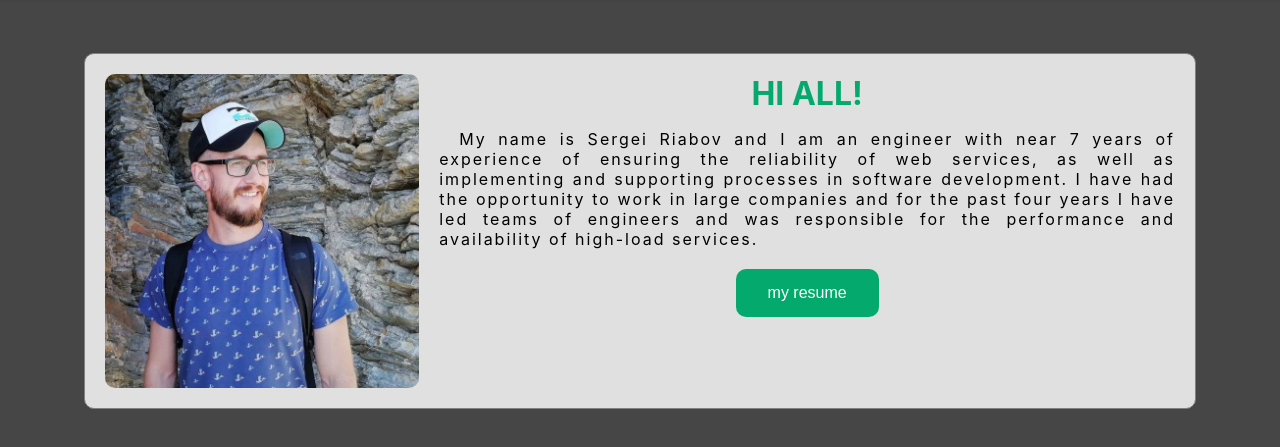
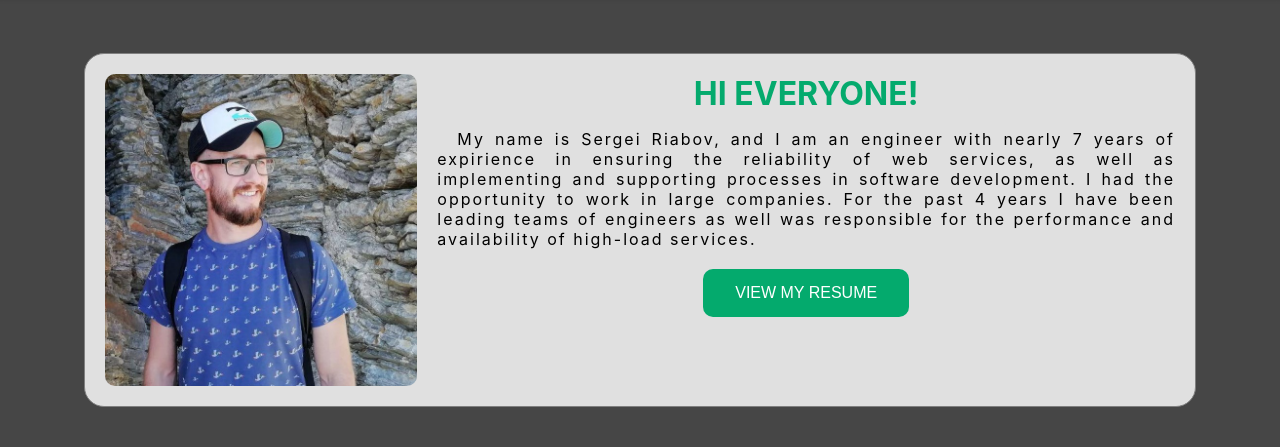
Before and after one commit to s3kkt/cv, a plain HTML site: page public/desktop/index.html in a window 1280 px wide. Shown: the part 47-494 px from the top of the page. Drawn offline with Linux system fonts and the light colour scheme.

Commit message:
cv text fixes

```diff
--- a/public/desktop/index.html
+++ b/public/desktop/index.html
@@ -25,9 +25,9 @@
                     <img src="photo.jpeg"/>
                 </div>
                 <div class="about">
-                    <h1>Hi all!</h1>
-                    <p> My name is Sergei Riabov and I am an engineer with near 7 years of experience of ensuring the reliability of web services, as well as implementing and supporting processes in software development. I have had the opportunity to work in large companies and for the past four years I have led teams of engineers and was responsible for the performance and availability of high-load services.</p>
-                    <div><a href="en.html"><button class="button">my resume</button></a></div>
+                    <h1>Hi everyone!</h1>
+                    <p> My name is Sergei Riabov, and I am an engineer with nearly 7 years of expirience in ensuring the reliability of web services, as well as implementing and supporting processes in software development. I had the opportunity to work in large companies. For the past 4 years I have been leading teams of engineers as well was responsible for the performance and availability of high-load services.</p>
+                    <div><a href="en.html"><button class="button">View my resume</button></a></div>
                 </div>
     <!--            <h1>Hi all!</h1>-->
     <!--            <p> My name is Sergei Riabov and I am an engineer with near 7 years of experience of ensuring the reliability of web services, as well as implementing and supporting processes in software development. I have had the opportunity to work in large companies and for the past four years I have led teams of engineers and was responsible for the performance and availability of high-load services.</p>-->
--- a/public/desktop/style.css
+++ b/public/desktop/style.css
@@ -85,7 +85,7 @@ body {
   text-align: justify;
   border: 1px solid gray;
   margin: 20px;
-  border-radius: 10px;
+  border-radius: 20px;
   display: flex;
   justify-content: center;
   flex-direction: row;
@@ -142,6 +142,7 @@ p {
   -webkit-transition-duration: 0.4s; /* Safari */
   transition-duration: 0.4s;
   border-radius: 10px;
+  text-transform: uppercase;
 }
 
 .button:hover {
```
Also changed, not shown: 1 other file.
